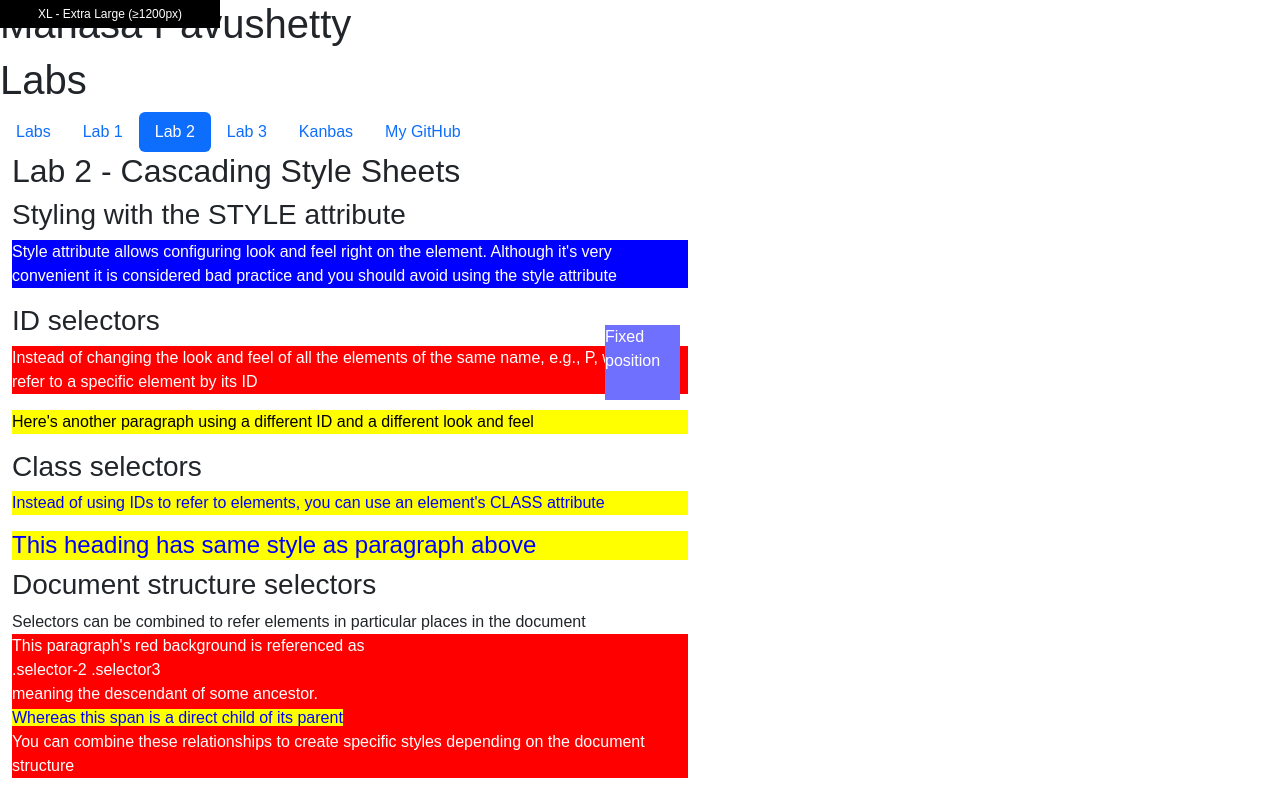
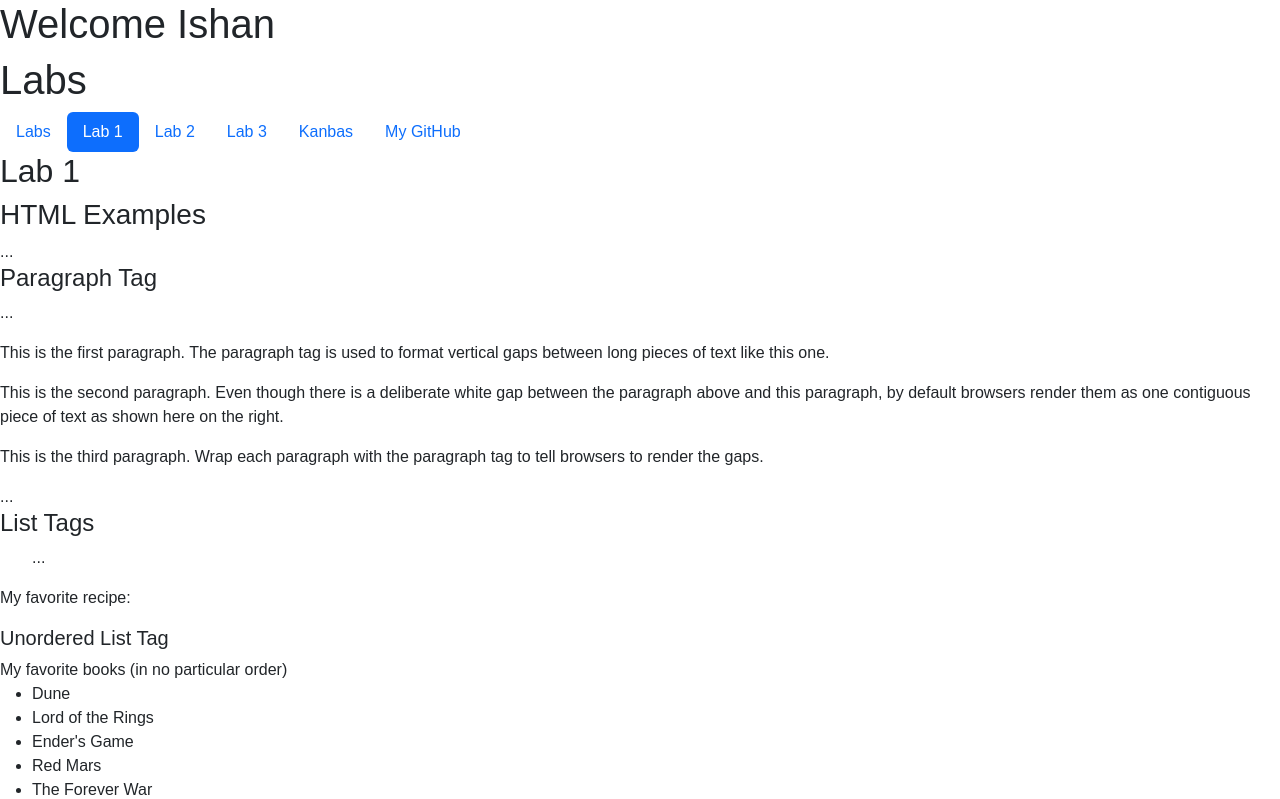
Before and after one commit to ishanaggarwal/kanbas-react-web-app, a React (Create React App) app: page /#/Labs/Lab1 in a window 1280 px wide. Before the commit this address led to /#/Labs/Lab2. Shown: the top 799 px of the page. Built offline with nearby package versions, Linux system fonts and the light colour scheme.

Commit message:
Update index.tsx

```diff
--- a/src/Labs/index.tsx
+++ b/src/Labs/index.tsx
@@ -6,7 +6,7 @@ import Lab3 from "./Lab3";
 export default function Labs() {
   return (
     <div>
-      <h1>Manasa Pavushetty</h1>
+      <h1>Welcome Ishan</h1>
       <h1>Labs</h1>
       <TOC />
       <Routes>
```
